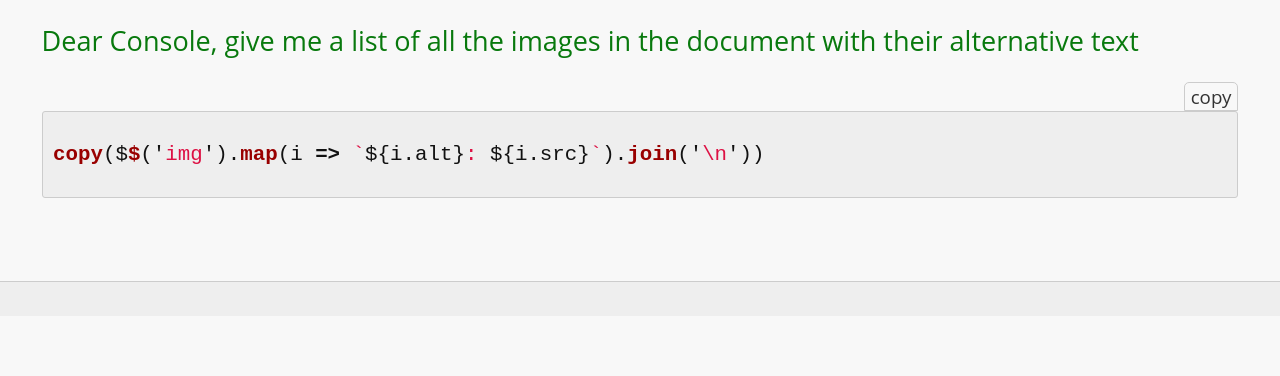
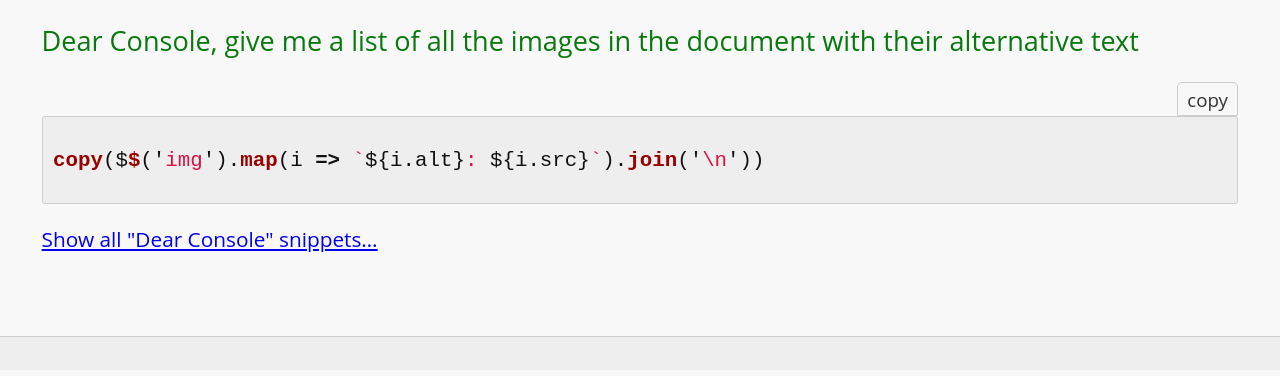
Before and after one commit to codepo8/dearconsole, a Jekyll site: the page built from _scripts/images-alt-text.md, in a window 1280 px wide. Shown: the top 376 px of the page. Built offline with Jekyll 4.4.1, drawn with Linux system fonts in a browser that asks for light colours; some of the changed lines change nothing that is shown.

Commit message:
back to index

```diff
--- a/_layouts/default.html
+++ b/_layouts/default.html
@@ -38,6 +38,7 @@
         <button class="copytext" data-snippet="{{ page.codeexample | replace: '±', "'"}}">copy</button>
         {{ content }}
       </div>
+      <p class="back"><a href="/dearconsole/">Show all "Dear Console" snippets…</a></p>
   </article>
   <footer>
   </footer>
--- a/assets/scripts.js
+++ b/assets/scripts.js
@@ -3,17 +3,20 @@ copypopup.classList.add('popup');
 copypopup.textContent = '☑️ Copied!';
 document.body.appendChild(copypopup);
 
-showcopied = _ => {
+copied = _ => {
+    e.preventDefault();
+    const snippet = e.target.parentNode.dataset.snippet;
+    navigator.clipboard.writeText(snippet);
+    console.log(snippet);
     document.body.classList.add('copied');
     setTimeout(() => document.body.classList.remove('copied'), 1500);
 };
 
 document.querySelector('#snippets')?.addEventListener('click', e => {
 if (e.target.tagName === 'svg') {
-    e.preventDefault();
-    const snippet = e.target.parentNode.dataset.snippet;
-    navigator.clipboard.writeText(snippet);
-    console.log(snippet);
-    showcopied();
+    copied();
+}
+if (e.target.tagName === 'BUTTON') {
+    copied();
 }
 });
--- a/assets/styles.css
+++ b/assets/styles.css
@@ -80,6 +80,7 @@ button.copy {
   cursor: pointer;
 }
 button.copytext {
+  padding: .2em .5em;
   align-self: self-end;
   font-family: inherit;
   background: transparent;
```
